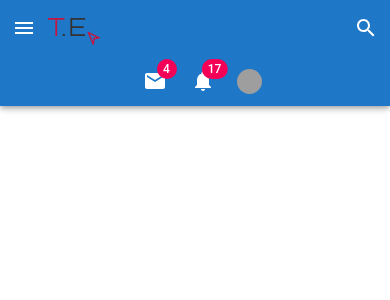
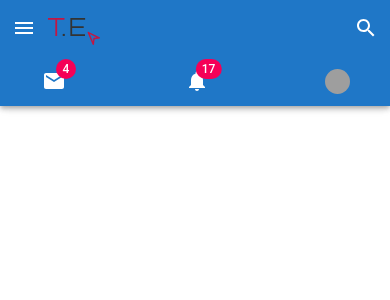
Before and after one commit to PiniazikValery/app_bar, a React (Create React App) app: page / in a window 390 px wide. Shown: the top 300 px of the page. Built offline with nearby package versions, Linux system fonts and the light colour scheme; grey boxes are pictures that could not be loaded.

Commit message:
AMH - complited mobile design

```diff
--- a/src/App.js
+++ b/src/App.js
@@ -85,7 +85,7 @@ function App() {
                 <MailIcon />
               </Badge>
             </IconButton>
-            <IconButton aria-label="show 17 new notifications" color="inherit">
+            <IconButton className="centerChild" aria-label="show 17 new notifications" color="inherit">
               <Badge badgeContent={17} color="secondary">
                 <NotificationsIcon />
               </Badge>
--- a/src/AppStyledComponents.js
+++ b/src/AppStyledComponents.js
@@ -27,9 +27,10 @@ export const ToolBar = styled(Toolbar)`
 
 export const MobileSecondToolBar = styled(Toolbar)`
     padding:0 !important;
-    padding-left: 12px !important;
-    margin: auto;
     min-height:0px !important;
+    justify-content: center;
+    margin-left: 30px;
+    margin-right: 30px;
     overflow: hidden;
     transition: 0.5s;
     ${(props) => {
@@ -39,6 +40,9 @@ export const MobileSecondToolBar = styled(Toolbar)`
             return 'height: 50px;'
         }
     }}
+    & > .centerChild {
+        margin: auto;
+    }
 `
 
 export const Grow = styled.div`
```
